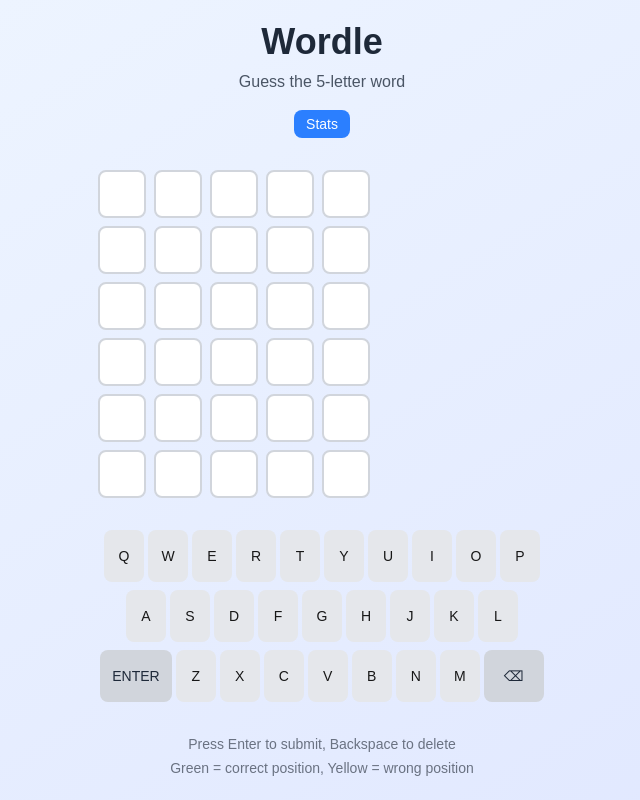
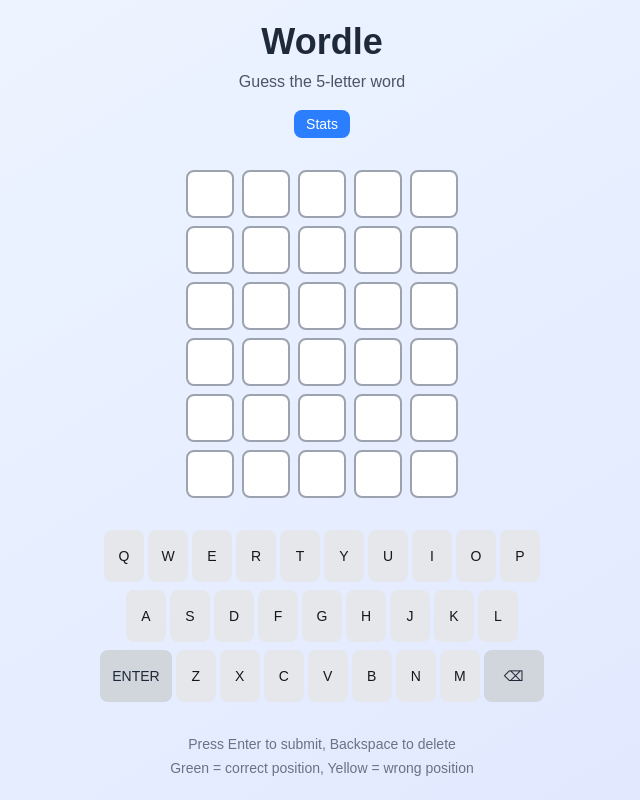
Before and after one commit to p4rsec/wordle, a Next.js app: page / in a window 1280 px wide. Shown: the whole page, without its empty margins (318-958 px from the left). Built offline with nearby package versions, Linux system fonts and the light colour scheme.

Commit message:
Improvements

```diff
--- a/src/app/components/WordleGame.tsx
+++ b/src/app/components/WordleGame.tsx
@@ -61,6 +61,7 @@
   const [showStats, setShowStats] = useState(false);
   const [shake, setShake] = useState(false);
   const [showShare, setShowShare] = useState(false);
+  const [flipRow, setFlipRow] = useState<number | null>(null);
 
   // Save game state to localStorage
   useEffect(() => {
@@ -151,6 +152,9 @@
       updateStats(isWon, newAttempts.length);
     }
 
+    // Trigger flip animation for the current row
+    setFlipRow(gameState.attempts.length);
+
     setGameState((prev) => ({
       ...prev,
       attempts: newAttempts,
@@ -158,6 +162,9 @@
       gameStatus: isWon ? "won" : isLost ? "lost" : "playing",
       keyboardState: newKeyboardState,
     }));
+
+    // Reset flip animation after animation completes
+    setTimeout(() => setFlipRow(null), 1000);
   }, [gameState, updateStats]);
 
   const resetGame = useCallback(() => {
@@ -171,6 +178,7 @@
     }));
     setShowStats(false);
     setShowShare(false);
+    setFlipRow(null);
   }, []);
 
   const shareResult = useCallback(() => {
@@ -272,9 +280,9 @@
       case "present":
         return "bg-yellow-500 text-white";
       case "absent":
-        return "bg-gray-500 text-white";
+        return "bg-gray-500 text-white opacity-50";
       default:
-        return "bg-gray-200 hover:bg-gray-300 dark:bg-gray-700 dark:hover:bg-gray-600";
+        return "bg-gray-200 hover:bg-gray-300 dark:bg-gray-500 dark:hover:bg-gray-400";
     }
   };
 
@@ -414,7 +422,7 @@
               initial={{ opacity: 0, x: -20 }}
               animate={{ opacity: 1, x: 0 }}
               transition={{ delay: rowIndex * 0.1 }}
-              className={`flex gap-2 mb-2 ${
+              className={`flex gap-2 mb-2 justify-center ${
                 shake && rowIndex === gameState.attempts.length
                   ? "animate-shake"
                   : ""
@@ -444,29 +452,68 @@
                           : "border-gray-300 dark:border-gray-600"
                       }
                       ${
-                        state === "correct"
-                          ? "bg-green-500 border-green-500 text-white"
-                          : ""
-                      }
-                      ${
-                        state === "present"
-                          ? "bg-yellow-500 border-yellow-500 text-white"
-                          : ""
-                      }
-                      ${
-                        state === "absent"
-                          ? "bg-gray-500 border-gray-500 text-white"
-                          : ""
-                      }
-                      ${
                         state === "unused"
                           ? "bg-white dark:bg-gray-800 text-gray-900 dark:text-white"
                           : ""
                       }
                     `}
-                    initial={letter ? { scale: 0.8, rotateY: 0 } : false}
-                    animate={letter ? { scale: 1, rotateY: 360 } : false}
-                    transition={{ duration: 0.3, delay: colIndex * 0.1 }}
+                    initial={false}
+                    animate={
+                      flipRow === rowIndex && !isCurrentRow
+                        ? {
+                            rotateX: [0, 90, 0],
+                            backgroundColor: [
+                              "rgb(255, 255, 255)",
+                              "rgb(255, 255, 255)",
+                              state === "correct"
+                                ? "rgb(34, 197, 94)"
+                                : state === "present"
+                                ? "rgb(234, 179, 8)"
+                                : "rgb(107, 114, 128)",
+                            ],
+                            borderColor: [
+                              "rgb(156, 163, 175)",
+                              "rgb(156, 163, 175)",
+                              state === "correct"
+                                ? "rgb(34, 197, 94)"
+                                : state === "present"
+                                ? "rgb(234, 179, 8)"
+                                : "rgb(107, 114, 128)",
+                            ],
+                            color: [
+                              "rgb(17, 24, 39)",
+                              "rgb(17, 24, 39)",
+                              "rgb(255, 255, 255)",
+                            ],
+                          }
+                        : {
+                            backgroundColor:
+                              state === "correct"
+                                ? "rgb(34, 197, 94)"
+                                : state === "present"
+                                ? "rgb(234, 179, 8)"
+                                : state === "absent"
+                                ? "rgb(107, 114, 128)"
+                                : "rgb(255, 255, 255)",
+                            borderColor:
+                              state === "correct"
+                                ? "rgb(34, 197, 94)"
+                                : state === "present"
+                                ? "rgb(234, 179, 8)"
+                                : state === "absent"
+                                ? "rgb(107, 114, 128)"
+                                : "rgb(156, 163, 175)",
+                            color:
+                              state === "unused"
+                                ? "rgb(17, 24, 39)"
+                                : "rgb(255, 255, 255)",
+                          }
+                    }
+                    transition={{
+                      duration: 0.6,
+                      delay: colIndex * 0.1,
+                      times: [0, 0.5, 1],
+                    }}
                   >
                     {letter}
                   </motion.div>
```
